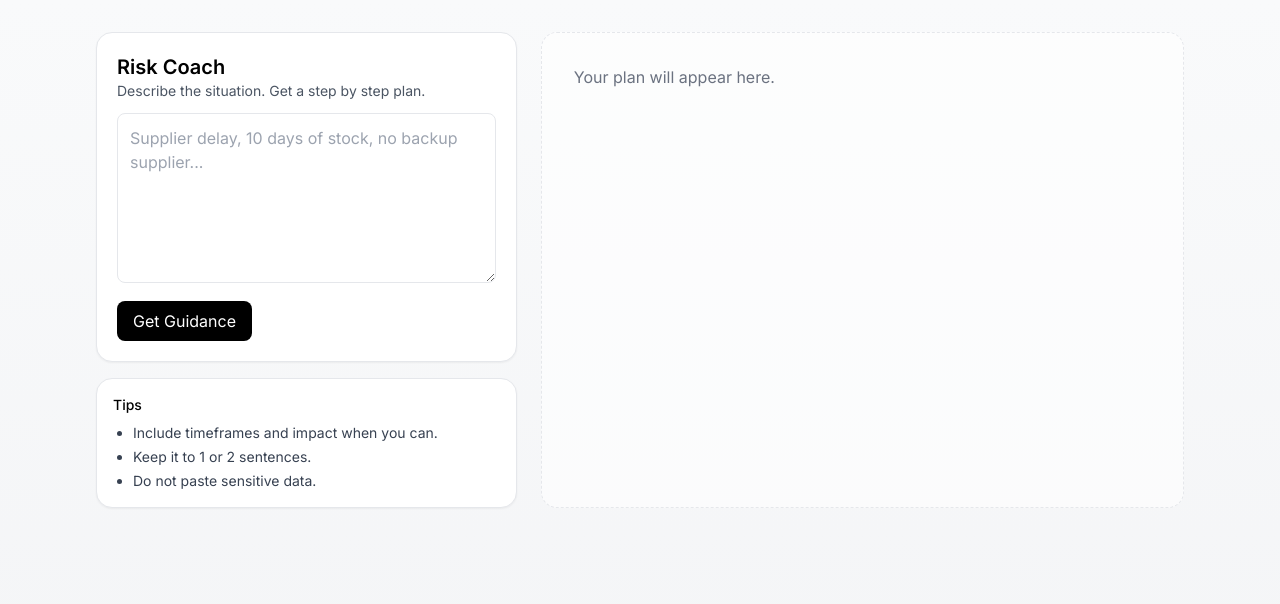
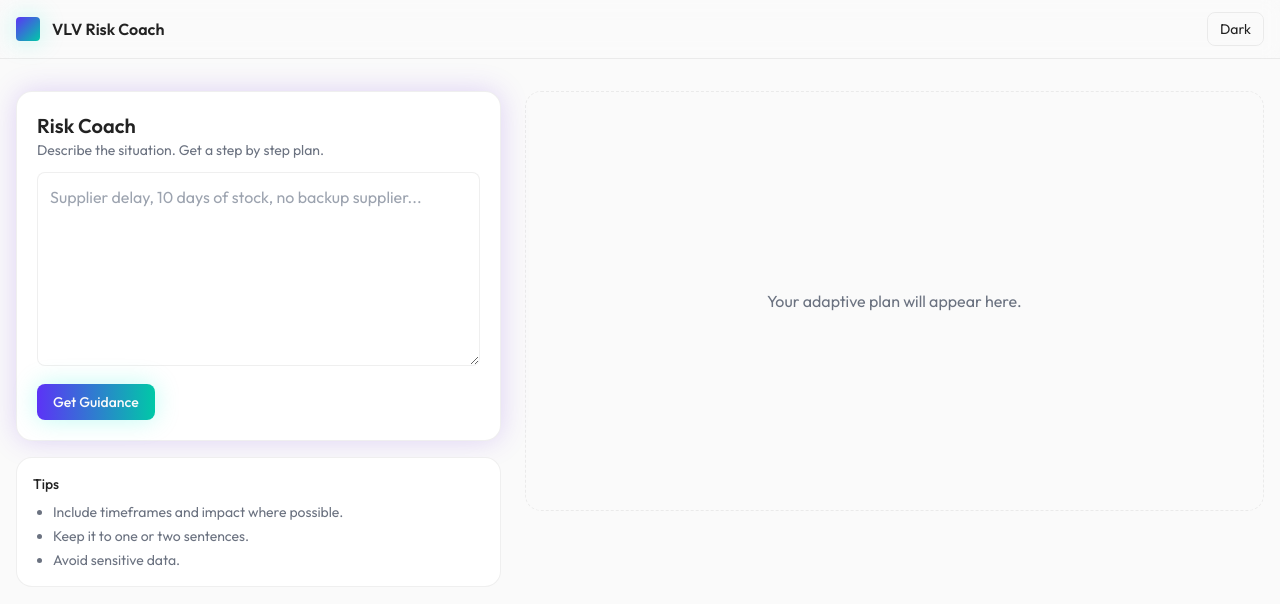
Before and after one commit to Imomazin/stackblitz-starters-xac12fog, a Next.js app: page / in a window 1280 px wide. Shown: the top 604 px of the page. Built offline with nearby package versions, Linux system fonts and the light colour scheme.

Commit message:
feat(ui): dual theme high-tech design, animated background, motion, shimmer, badges

```diff
--- /dev/null
+++ b/app/components/Loader.tsx
@@ -0,0 +1,11 @@
+"use client";
+import { motion } from "framer-motion";
+export default function Loader() {
+  return (
+    <motion.div
+      className="h-5 w-5 rounded-full border-2 border-text/30 border-t-primary"
+      animate={{ rotate: 360 }}
+      transition={{ repeat: Infinity, duration: 0.8, ease: "linear" }}
+    />
+  );
+}
--- /dev/null
+++ b/app/components/NavBar.tsx
@@ -0,0 +1,18 @@
+"use client";
+import ThemeToggle from "./ThemeToggle";
+
+export default function NavBar() {
+  return (
+    <header className="sticky top-0 z-30 backdrop-blur bg-bg/70 border-b border-border">
+      <div className="max-w-7xl mx-auto px-4 py-3 flex items-center justify-between">
+        <div className="flex items-center gap-3">
+          <div className="h-6 w-6 rounded bg-gradient-to-br from-primary to-secondary shadow-glow" />
+          <span className="font-semibold">VLV Risk Coach</span>
+        </div>
+        <div className="flex items-center gap-2">
+          <ThemeToggle />
+        </div>
+      </div>
+    </header>
+  );
+}
--- /dev/null
+++ b/app/components/PlanCard.tsx
@@ -0,0 +1,69 @@
+"use client";
+import { motion } from "framer-motion";
+
+function Badge({ rating }: { rating?: string }) {
+  const r = (rating || "").toLowerCase();
+  const c = r.startsWith("high")
+    ? "bg-highlight/20 text-highlight"
+    : r.startsWith("medium")
+    ? "bg-primary/15 text-primary"
+    : r.startsWith("low")
+    ? "bg-secondary/20 text-secondary"
+    : "bg-border text-text";
+  return <span className={`px-2 py-1 rounded text-xs font-medium ${c}`}>{rating || "Unrated"}</span>;
+}
+
+export default function PlanCard({ plan }: { plan: any }) {
+  const list = (x: any) => (Array.isArray(x) ? x : []);
+  const copy = async (text: string) => navigator.clipboard.writeText(text || "");
+
+  return (
+    <motion.div
+      initial={{ opacity: 0, y: 14 }}
+      animate={{ opacity: 1, y: 0 }}
+      transition={{ duration: 0.35 }}
+      className="bg-surface border border-border rounded-2xl p-5 shadow-inkg"
+    >
+      <div className="flex items-start justify-between gap-3">
+        <h3 className="text-lg font-semibold">{plan?.summary || "AI plan"}</h3>
+        <Badge rating={plan?.rating} />
+      </div>
+
+      <div className="grid md:grid-cols-3 gap-4 mt-4">
+        <section>
+          <h4 className="text-sm text-textMute mb-1">24 hours</h4>
+          <ul className="list-disc pl-5 space-y-1">{list(plan?.actions_24h).map((a: string, i: number) => <li key={i}>{a}</li>)}</ul>
+        </section>
+        <section>
+          <h4 className="text-sm text-textMute mb-1">7 days</h4>
+          <ul className="list-disc pl-5 space-y-1">{list(plan?.actions_7d).map((a: string, i: number) => <li key={i}>{a}</li>)}</ul>
+        </section>
+        <section>
+          <h4 className="text-sm text-textMute mb-1">30 days</h4>
+          <ul className="list-disc pl-5 space-y-1">{list(plan?.actions_30d).map((a: string, i: number) => <li key={i}>{a}</li>)}</ul>
+        </section>
+      </div>
+
+      <div className="mt-4 grid md:grid-cols-2 gap-4">
+        <div>
+          <h4 className="text-sm text-textMute mb-1">Owners</h4>
+          <p>{list(plan?.owners).join(", ") || "Unassigned"}</p>
+        </div>
+        <div>
+          <h4 className="text-sm text-textMute mb-1">Checklist</h4>
+          <ul className="list-disc pl-5 space-y-1">{list(plan?.checklist).map((c: string, i: number) => <li key={i}>{c}</li>)}</ul>
+        </div>
+      </div>
+
+      <div className="mt-4">
+        <h4 className="text-sm text-textMute mb-1">Template</h4>
+        <pre className="whitespace-pre-wrap font-mono text-sm bg-bg/40 p-3 rounded-lg border border-border">{plan?.template || ""}</pre>
+      </div>
+
+      <div className="mt-4 flex gap-2">
+        <button onClick={() => copy(JSON.stringify(plan, null, 2))} className="px-3 py-1.5 rounded border border-border hover:bg-surface/70 text-sm">Copy JSON</button>
+        <button onClick={() => copy(plan?.template || "")} className="px-3 py-1.5 rounded border border-border hover:bg-surface/70 text-sm">Copy Template</button>
+      </div>
+    </motion.div>
+  );
+}
--- /dev/null
+++ b/app/components/ThemeToggle.tsx
@@ -0,0 +1,14 @@
+"use client";
+import { useThemeRC } from "../context/ThemeContext";
+export default function ThemeToggle() {
+  const { theme, toggle } = useThemeRC();
+  return (
+    <button
+      onClick={toggle}
+      className="px-3 py-1.5 rounded-lg border border-border hover:bg-surface/60 text-sm"
+      title="Toggle theme"
+    >
+      {theme === "dark" ? "Light" : "Dark"}
+    </button>
+  );
+}
--- /dev/null
+++ b/app/context/ThemeContext.tsx
@@ -0,0 +1,30 @@
+"use client";
+import { createContext, useContext, useEffect, useState } from "react";
+
+type T = { theme: "light" | "dark"; toggle: () => void };
+const ThemeCtx = createContext<T>({ theme: "dark", toggle: () => {} });
+
+export function ThemeProvider({ children }: { children: React.ReactNode }) {
+  const [theme, setTheme] = useState<"light" | "dark">("dark");
+
+  useEffect(() => {
+    const saved = window.localStorage.getItem("rc_theme");
+    const sysDark = window.matchMedia("(prefers-color-scheme: dark)").matches;
+    const t = saved === "light" || saved === "dark" ? saved : sysDark ? "dark" : "light";
+    setTheme(t);
+  }, []);
+
+  useEffect(() => {
+    if (theme === "dark") document.documentElement.classList.add("dark");
+    else document.documentElement.classList.remove("dark");
+    window.localStorage.setItem("rc_theme", theme);
+  }, [theme]);
+
+  return (
+    <ThemeCtx.Provider value={{ theme, toggle: () => setTheme((p) => (p === "dark" ? "light" : "dark")) }}>
+      {children}
+    </ThemeCtx.Provider>
+  );
+}
+
+export const useThemeRC = () => useContext(ThemeCtx);
--- a/app/globals.css
+++ b/app/globals.css
@@ -2,4 +2,50 @@
 @tailwind components;
 @tailwind utilities;
 
-.prose-sm p { margin: 0.25rem 0; }
+:root {
+  /* Light theme vars */
+  --bg: #fafafa;
+  --surface: #ffffff;
+  --text: #222222;
+  --text-mute: #6b7280;
+  --border: #00000010;
+
+  --primary: #5c33f6;    /* deep indigo */
+  --secondary: #00c9a7;  /* modern mint */
+  --highlight: #ff6f61;  /* coral pink */
+}
+
+html.dark {
+  /* Dark theme vars */
+  --bg: #0a0a0a;
+  --surface: #121212;
+  --text: #eaeaea;
+  --text-mute: #a3a3a3;
+  --border: #ffffff20;
+
+  --primary: #7b3fe4;    /* electric purple */
+  --secondary: #00f5d4;  /* neon teal */
+  --highlight: #ff2e8e;  /* magenta glow */
+}
+
+html, body, #__next {
+  height: 100%;
+}
+
+body {
+  @apply bg-bg text-text font-sans antialiased;
+}
+
+/* Animated gradient behind the app */
+.bg-drift {
+  background-image: radial-gradient(1200px 600px at 0% 0%, var(--primary)10%, transparent 60%),
+                    radial-gradient(1000px 800px at 100% 100%, var(--secondary)12%, transparent 60%),
+                    linear-gradient(180deg, transparent, transparent 60%);
+  background-size: 200% 200%;
+}
+
+/* Shimmer utility for loading placeholders */
+.shimmer {
+  background: linear-gradient(90deg, transparent, rgba(255,255,255,.12), transparent);
+  background-size: 200% 100%;
+}
--- a/app/layout.tsx
+++ b/app/layout.tsx
@@ -1,12 +1,10 @@
 import './globals.css';
 import type { Metadata } from 'next';
-import { Inter } from 'next/font/google';
-
-const inter = Inter({ subsets: ['latin'] });
+import { ThemeProvider } from "./context/ThemeContext";
 
 export const metadata: Metadata = {
-  title: 'Create Next App',
-  description: 'Generated by create next app',
+  title: 'VLV Risk Coach',
+  description: 'Premium risk assessment and planning tool',
 };
 
 export default function RootLayout({
@@ -15,8 +13,15 @@ export default function RootLayout({
   children: React.ReactNode;
 }) {
   return (
-    <html lang="en">
-      <body className={inter.className}>{children}</body>
+    <html lang="en" suppressHydrationWarning>
+      <head>
+        <link rel="preconnect" href="https://fonts.googleapis.com" />
+        <link rel="preconnect" href="https://fonts.gstatic.com" crossOrigin="" />
+        <link href="https://fonts.googleapis.com/css2?family=Outfit:wght@400;500;600;700&family=JetBrains+Mono:wght@400;600&display=swap" rel="stylesheet" />
+      </head>
+      <body>
+        <ThemeProvider>{children}</ThemeProvider>
+      </body>
     </html>
   );
 }
--- a/app/page.tsx
+++ b/app/page.tsx
@@ -1,7 +1,9 @@
 "use client";
 import { useState } from "react";
-import Spinner from "./components/Spinner";
-import PlanView from "./components/PlanView";
+import { motion } from "framer-motion";
+import Loader from "./components/Loader";
+import PlanCard from "./components/PlanCard";
+import NavBar from "./components/NavBar";
 
 type CoachResponse = { reply?: string; plan?: any; error?: string };
 
@@ -23,68 +25,85 @@ export default function Home() {
       const data = await res.json();
       setOut(data);
       setStatus("done");
-    } catch (e:any) {
-      setOut({ reply: "Network error. Try again.", error: String(e) });
+    } catch (e) {
+      setOut({ reply: "Network error. Try again." });
       setStatus("error");
     }
   }
 
   return (
-    <main className="min-h-screen bg-gradient-to-b from-gray-50 to-gray-100">
-      <div className="mx-auto max-w-6xl p-4 md:p-8 grid md:grid-cols-5 gap-6">
+    <main className="min-h-screen relative overflow-hidden">
+      <div className="absolute inset-0 bg-drift animate-drift pointer-events-none" />
+      <NavBar />
+
+      <div className="relative max-w-7xl mx-auto px-4 py-8 grid md:grid-cols-5 gap-6">
         {/* Left panel */}
-        <div className="md:col-span-2 space-y-4">
-          <div className="bg-white rounded-2xl shadow-sm border p-5">
+        <motion.div
+          initial={{ opacity: 0, x: -10 }}
+          animate={{ opacity: 1, x: 0 }}
+          className="md:col-span-2 space-y-4"
+        >
+          <div className="bg-surface border border-border rounded-2xl p-5 shadow-inkg">
             <h1 className="text-xl font-semibold">Risk Coach</h1>
-            <p className="text-sm text-gray-600">Describe the situation. Get a step by step plan.</p>
+            <p className="text-sm text-textMute">Describe the situation. Get a step by step plan.</p>
             <textarea
               value={text}
               onChange={(e)=>setText(e.target.value)}
-              rows={6}
-              className="mt-3 w-full rounded-lg border p-3 focus:outline-none focus:ring-2 focus:ring-gray-300"
+              rows={7}
+              className="mt-3 w-full rounded-lg border border-border bg-bg/60 p-3 focus:ring-2 focus:ring-primary outline-none"
               placeholder="Supplier delay, 10 days of stock, no backup supplier..."
             />
             <button
               onClick={handleClick}
-              className="mt-3 inline-flex items-center gap-2 rounded-lg bg-black text-white px-4 py-2 hover:opacity-90 disabled:opacity-50"
-              disabled={status==="thinking"}
+              className="mt-3 inline-flex items-center gap-2 rounded-lg px-4 py-2 text-sm font-medium text-bg
+                        bg-gradient-to-r from-primary to-secondary hover:opacity-95 shadow-glow disabled:opacity-60"
+              disabled={status === "thinking"}
             >
-              {status==="thinking" ? <Spinner/> : null}
-              {status==="thinking" ? "Thinking..." : "Get Guidance"}
+              {status === "thinking" ? <Loader /> : null}
+              {status === "thinking" ? "Thinking..." : "Get Guidance"}
             </button>
-            {status==="error" && <p className="mt-2 text-sm text-rose-600">{out?.reply}</p>}
           </div>
 
-          {/* Mini tips */}
-          <div className="bg-white rounded-2xl shadow-sm border p-4">
+          <div className="bg-surface border border-border rounded-2xl p-4">
             <p className="text-sm font-medium mb-2">Tips</p>
-            <ul className="text-sm list-disc pl-5 space-y-1 text-gray-700">
-              <li>Include timeframes and impact when you can.</li>
-              <li>Keep it to 1 or 2 sentences.</li>
-              <li>Do not paste sensitive data.</li>
+            <ul className="text-sm list-disc pl-5 space-y-1 text-textMute">
+              <li>Include timeframes and impact where possible.</li>
+              <li>Keep it to one or two sentences.</li>
+              <li>Avoid sensitive data.</li>
             </ul>
           </div>
-        </div>
+        </motion.div>
 
         {/* Right panel */}
-        <div className="md:col-span-3">
-          {!out && status==="idle" && (
-            <div className="h-full rounded-2xl border border-dashed bg-white/60 p-8 text-gray-500">
-              Your plan will appear here.
+        <motion.div
+          initial={{ opacity: 0, x: 10 }}
+          animate={{ opacity: 1, x: 0 }}
+          className="md:col-span-3 space-y-4"
+        >
+          {status === "idle" && !out && (
+            <div className="h-[420px] border border-dashed border-border rounded-2xl bg-surface/60
+                            flex items-center justify-center text-textMute">
+              Your adaptive plan will appear here.
             </div>
           )}
-          {status==="thinking" && (
-            <div className="h-full rounded-2xl border bg-white p-8 flex items-center gap-3 text-gray-700">
-              <Spinner/><span>Generating your plan...</span>
+
+          {status === "thinking" && (
+            <div className="h-[420px] border border-border rounded-2xl bg-surface p-6 flex items-center gap-3 text-text">
+              <Loader />
+              <span className="bg-gradient-to-r from-text/30 via-text/70 to-text/30 bg-clip-text text-transparent shimmer animate-shimmer">
+                Generating your plan...
+              </span>
             </div>
           )}
-          {status!=="thinking" && out?.plan && <PlanView plan={out.plan} />}
-          {status!=="thinking" && !out?.plan && out?.reply && (
-            <div className="bg-white rounded-2xl shadow-sm border p-5">
+
+          {status !== "thinking" && out?.plan && <PlanCard plan={out.plan} />}
+
+          {status !== "thinking" && !out?.plan && out?.reply && (
+            <div className="bg-surface border border-border rounded-2xl p-5">
               <pre className="whitespace-pre-wrap text-sm">{out.reply}</pre>
             </div>
           )}
-        </div>
+        </motion.div>
       </div>
     </main>
   );
--- a/package.json
+++ b/package.json
@@ -15,6 +15,7 @@
     "autoprefixer": "10.4.15",
     "eslint": "8.49.0",
     "eslint-config-next": "13.5.1",
+    "framer-motion": "^12.23.24",
     "next": "13.5.1",
     "postcss": "8.4.30",
     "react": "18.2.0",
--- a/tailwind.config.ts
+++ b/tailwind.config.ts
@@ -6,12 +6,43 @@ const config: Config = {
     './components/**/*.{js,ts,jsx,tsx,mdx}',
     './app/**/*.{js,ts,jsx,tsx,mdx}',
   ],
+  darkMode: ['class'], // we will toggle a class on <html>
   theme: {
     extend: {
-      backgroundImage: {
-        'gradient-radial': 'radial-gradient(var(--tw-gradient-stops))',
-        'gradient-conic':
-          'conic-gradient(from 180deg at 50% 50%, var(--tw-gradient-stops))',
+      colors: {
+        // use CSS vars for live theme swap
+        bg: "var(--bg)",
+        surface: "var(--surface)",
+        text: "var(--text)",
+        textMute: "var(--text-mute)",
+        border: "var(--border)",
+        // accents
+        primary: "var(--primary)",
+        secondary: "var(--secondary)",
+        highlight: "var(--highlight)",
+      },
+      boxShadow: {
+        glow: "0 0 24px rgba(0, 245, 212, 0.25)",
+        inkg: "0 0 28px rgba(123, 63, 228, 0.22)",
+      },
+      fontFamily: {
+        sans: ["Outfit", "Inter", "ui-sans-serif", "system-ui"],
+        mono: ["JetBrains Mono", "ui-monospace", "SFMono-Regular"],
+      },
+      keyframes: {
+        drift: {
+          "0%": { backgroundPosition: "0% 0%" },
+          "50%": { backgroundPosition: "100% 100%" },
+          "100%": { backgroundPosition: "0% 0%" },
+        },
+        shimmer: {
+          "0%": { backgroundPosition: "-200% 0" },
+          "100%": { backgroundPosition: "200% 0" },
+        },
+      },
+      animation: {
+        drift: "drift 20s ease-in-out infinite",
+        shimmer: "shimmer 1.5s linear infinite",
       },
     },
   },
```
Also changed, not shown: 1 other file (tests, documents, lock files or other folders).
